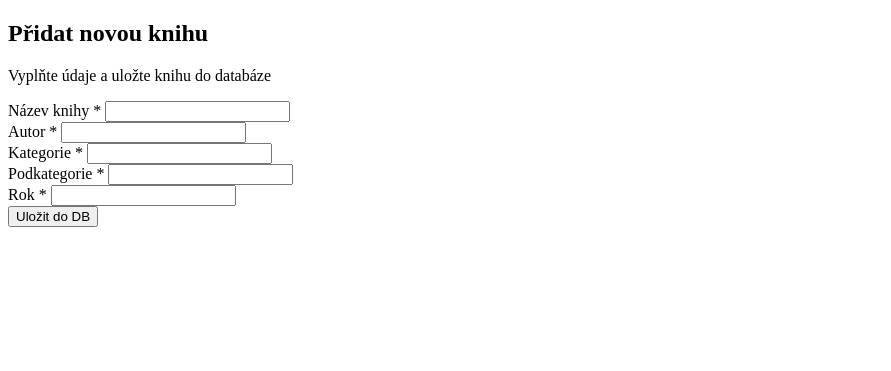
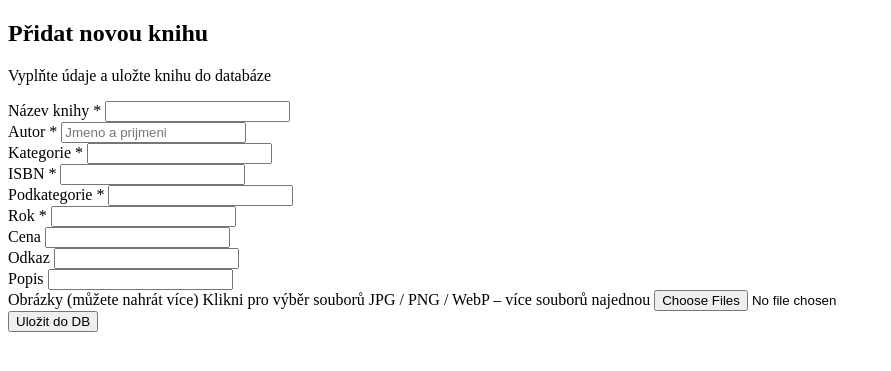
Before and after one commit to simonjanousek/WA-2026-Simon-Janousek, a PHP site: page /book_create.php in a window 1280 px wide. Shown: the top 371 px of the page, without its empty margins (0-891 px from the left). Run offline with PHP 8.4, Linux system fonts and the light colour scheme.

Commit message:
#4 zakladni struktura a formular

```diff
--- a/BooksApp/app/views/books/book_create.php
+++ b/BooksApp/app/views/books/book_create.php
@@ -11,7 +11,7 @@
     <h2>Přidat novou knihu</h2>
     <p>Vyplňte údaje a uložte knihu do databáze</p>
 
-    <form action="">
+    <form action="../../controllers/BookController.php" method="post" enctype="multipart/form-data">
 
         <div>
             <label for="title">Název knihy <span>*</span></label>
@@ -20,12 +20,17 @@
 
         <div>
             <label for="author">Autor <span>*</span></label>
-            <input type="text" id="author" name="author" required>
+            <input type="text" id="author" name="author" placeholder="Jmeno a prijmeni" required>
         </div>
 
         <div>
             <label for="category">Kategorie <span>*</span></label>
             <input type="text" id="category" name="category" required>
+        </div>
+
+        <div>
+            <label for="isbn">ISBN <span>*</span></label>
+            <input type="text" id="isbn" name="isbn" required>
         </div>
 
         <div>
@@ -38,6 +43,44 @@
             <input type="number" id="year" name="year" required>
         </div>
 
+        <div>
+            <label for="price">Cena <span></span></label>
+            <input type="number" id="price" name="price" step="0,5">
+        </div>
+
+        <div>
+            <label for="link">Odkaz <span></span></label>
+            <input type="number" id="link" name="link">
+        </div>
+
+
+        <div>
+            <label for="description">Popis <span></span></label>
+            <input type="text" id="description" name="description" rows="5">
+        </div>
+
+
+
+
+
+
+
+        <div>
+                        <label class="block text-sm font-medium text-gray-700 mb-2">Obrázky (můžete nahrát více)</label>
+                        <label class="flex flex-col items-center justify-center w-full p-6 border-2 border-dashed border-gray-300 rounded-2xl cursor-pointer hover:border-indigo-500 hover:bg-indigo-50 transition">
+                            <span class="text-gray-600 font-medium">Klikni pro výběr souborů</span>
+                            <span class="text-sm text-gray-400 mt-1">JPG / PNG / WebP – více souborů najednou</span>
+                            <input type="file" id="images" name="images[]" multiple accept="image/*" class="hidden">
+                        </label>
+                    </div>
+
+
+
+
+
+
+
+
         <button type="submit">Uložit do DB</button>
 
     </form>
```
